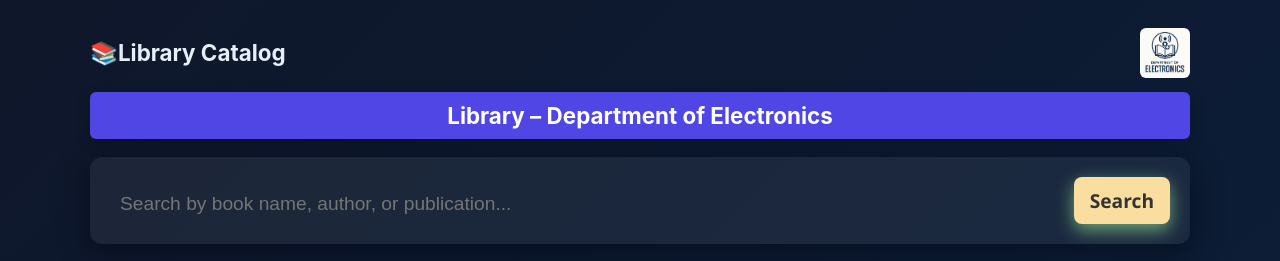
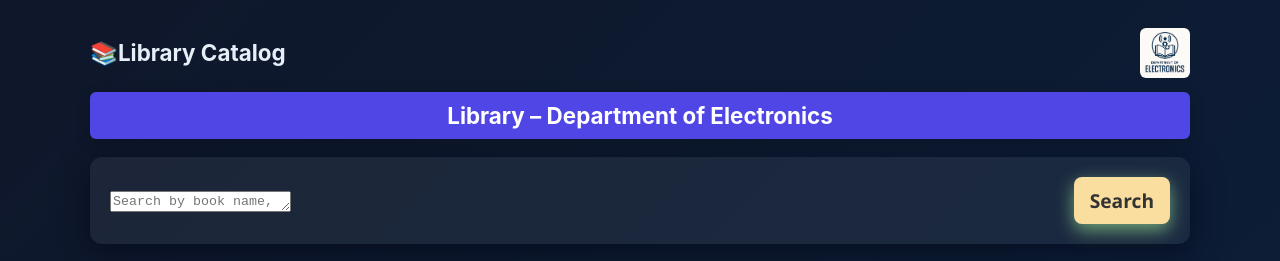
Before and after one commit to tonycreator148-pixel/Library-Catalog, a plain HTML site: page index.html in a window 1280 px wide. Shown: the top 261 px of the page. Drawn offline with Linux system fonts and the light colour scheme.

Commit message:
Update index.html

```diff
--- a/index.html
+++ b/index.html
@@ -24,7 +24,8 @@
 
       <div class="searchpanel" role="search">
         <div class="search-input-wrap">
-          <input id="searchInput" type="search" placeholder="Search by book name, author, or publication..." autocomplete="off" />
+         <textarea id="searchInput" placeholder="Search by book name, author, or publication..." rows="1"></textarea>
+
           <button id="clearBtn" class="clear-btn" aria-label="Clear search" title="Clear search">
           <img src="TC-2.svg" alt="Clear" />
           </button>
```
